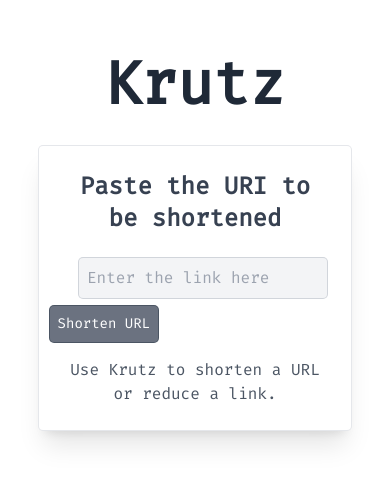
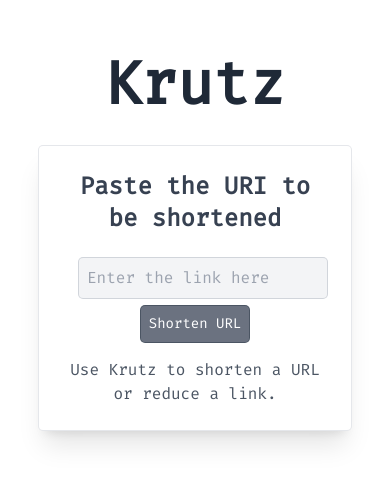
Before and after one commit to UnknownRori/krutz-js, a Vue app in the folder web/: page / in a window 390 px wide. Shown: the part 180-664 px from the top of the page. Built offline with nearby package versions, Linux system fonts and the light colour scheme; no server answers.

Commit message:
📦 fix some responsive issue

```diff
--- a/web/src/components/Form.vue
+++ b/web/src/components/Form.vue
@@ -3,7 +3,7 @@
         <div class="mx-2 flex w-[100%] items-center m-2">
             <InputVue placeholder='Enter the link here' v-model='url' />
         </div>
-        <div class="mx-2 flex w-[20%] justify-center">
+        <div class="mx-2 flex w-[20%] justify-center items-center sm:m-auto">
             <SubmitVue value='Shorten URL' />
         </div>
     </form>
```
